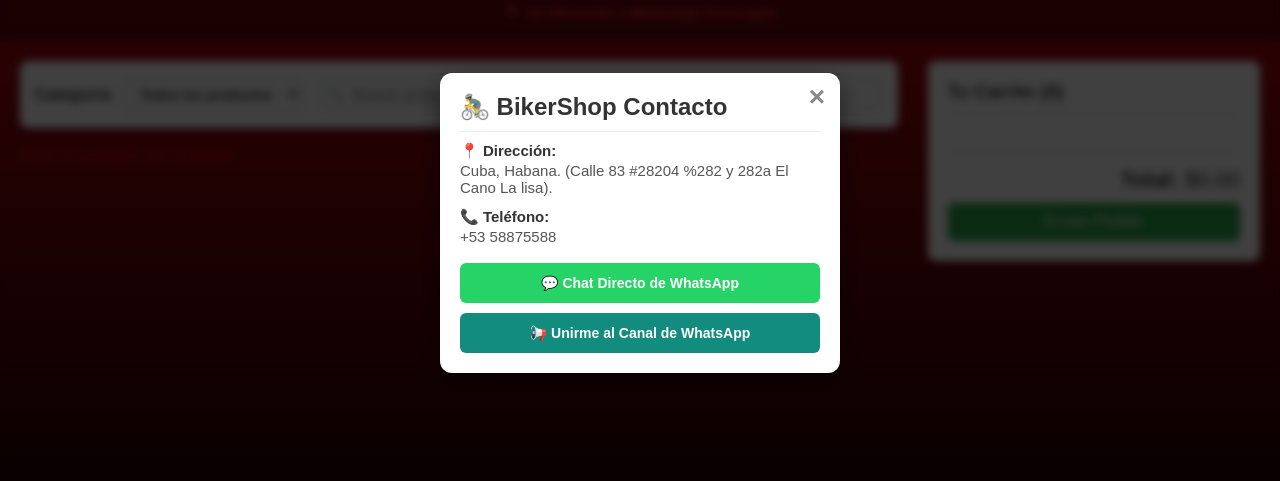
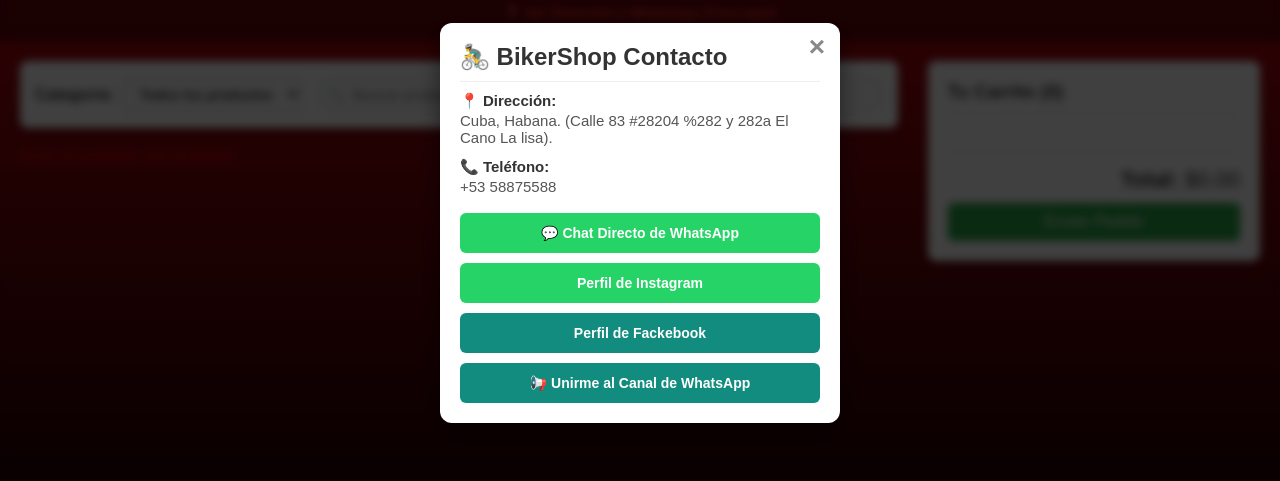
Before and after one commit to Gabriel13544/Catalogo, a plain HTML site: page frontend/index.html in a window 1280 px wide. Both pictures are taken after a click on the picture 640 px from the left and 60 px from the top of the page. Shown: the part 177-658 px from the top of the page. Drawn offline with Linux system fonts and the light colour scheme; no server answers.

Commit message:
Update index.html

```diff
--- a/frontend/index.html
+++ b/frontend/index.html
@@ -90,6 +90,14 @@
                     💬 Chat Directo de WhatsApp
                 </a>
 
+                <a href="https://www.instagram.com/bikershop.oficial?igsh=MWp6NWNtamdndjZkeg==" target="_blank" class="btn-modal-wa">
+                   Perfil de Instagram
+                </a>
+
+                <a href="https://www.facebook.com/share/18vpLBotjS/" target="_blank" class="btn-modal-canal">
+                    Perfil de Fackebook
+                </a>
+
                 <a href="https://whatsapp.com/channel/0029VbC6NmGJENxvkIhNMy1d" target="_blank" class="btn-modal-canal">
                     📢 Unirme al Canal de WhatsApp
                 </a>
```
